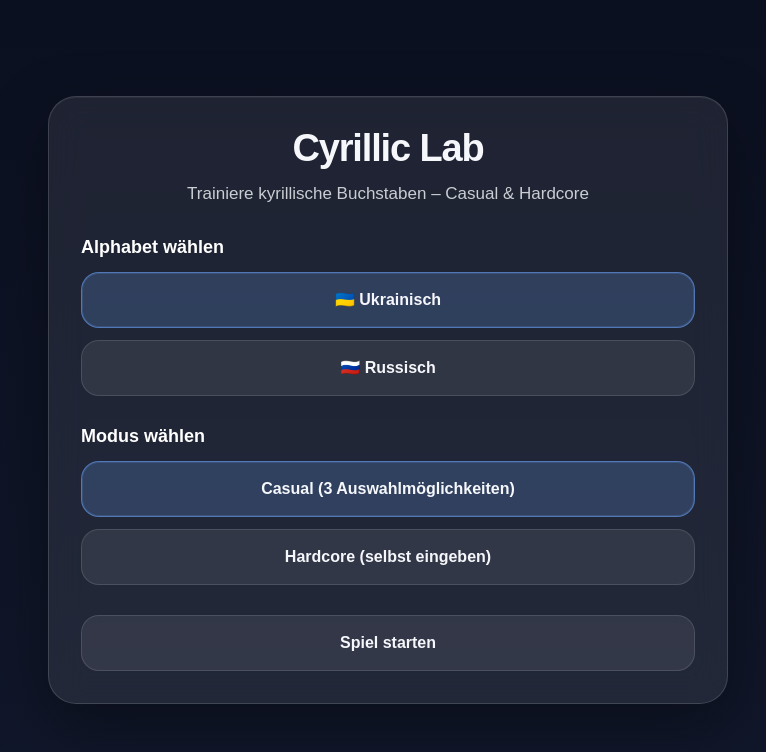
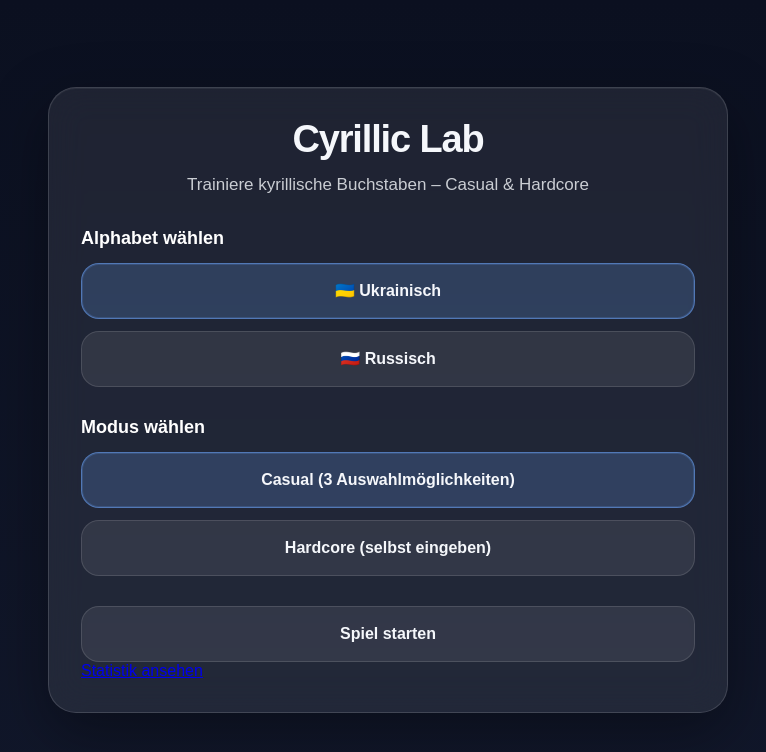
Before and after one commit to gallardo1337/CyrillicLab, a Next.js app: page / in a window 1280 px wide. Shown: the top 752 px of the page, without its empty margins (252-1018 px from the left). Built offline with nearby package versions, Linux system fonts and the light colour scheme.

Commit message:
Update page.jsx

```diff
--- a/app/page.jsx
+++ b/app/page.jsx
@@ -1,6 +1,7 @@
 "use client";
 
 import { useState } from "react";
+import Link from "next/link";
 import { useRouter } from "next/navigation";
 
 export default function Home() {
@@ -21,11 +22,11 @@ export default function Home() {
           Trainiere kyrillische Buchstaben – Casual & Hardcore
         </p>
 
-        {/* Alphabet Auswahl */}
         <div className="section">
           <h2>Alphabet wählen</h2>
           <div className="options">
             <button
+              type="button"
               className={alphabet === "ukrainian" ? "active" : ""}
               onClick={() => setAlphabet("ukrainian")}
             >
@@ -33,6 +34,7 @@ export default function Home() {
             </button>
 
             <button
+              type="button"
               className={alphabet === "russian" ? "active" : ""}
               onClick={() => setAlphabet("russian")}
             >
@@ -41,11 +43,11 @@ export default function Home() {
           </div>
         </div>
 
-        {/* Modus Auswahl */}
         <div className="section">
           <h2>Modus wählen</h2>
           <div className="options">
             <button
+              type="button"
               className={mode === "casual" ? "active" : ""}
               onClick={() => setMode("casual")}
             >
@@ -53,6 +55,7 @@ export default function Home() {
             </button>
 
             <button
+              type="button"
               className={mode === "hardcore" ? "active" : ""}
               onClick={() => setMode("hardcore")}
             >
@@ -61,10 +64,15 @@ export default function Home() {
           </div>
         </div>
 
-        {/* Start Button */}
-        <button className="startButton" onClick={startGame}>
+        <button type="button" className="startButton" onClick={startGame}>
           Spiel starten
         </button>
+
+        <div className="bottomLinks homeLinks">
+          <Link href="/stats" className="textLink">
+            Statistik ansehen
+          </Link>
+        </div>
       </div>
     </main>
   );
```
